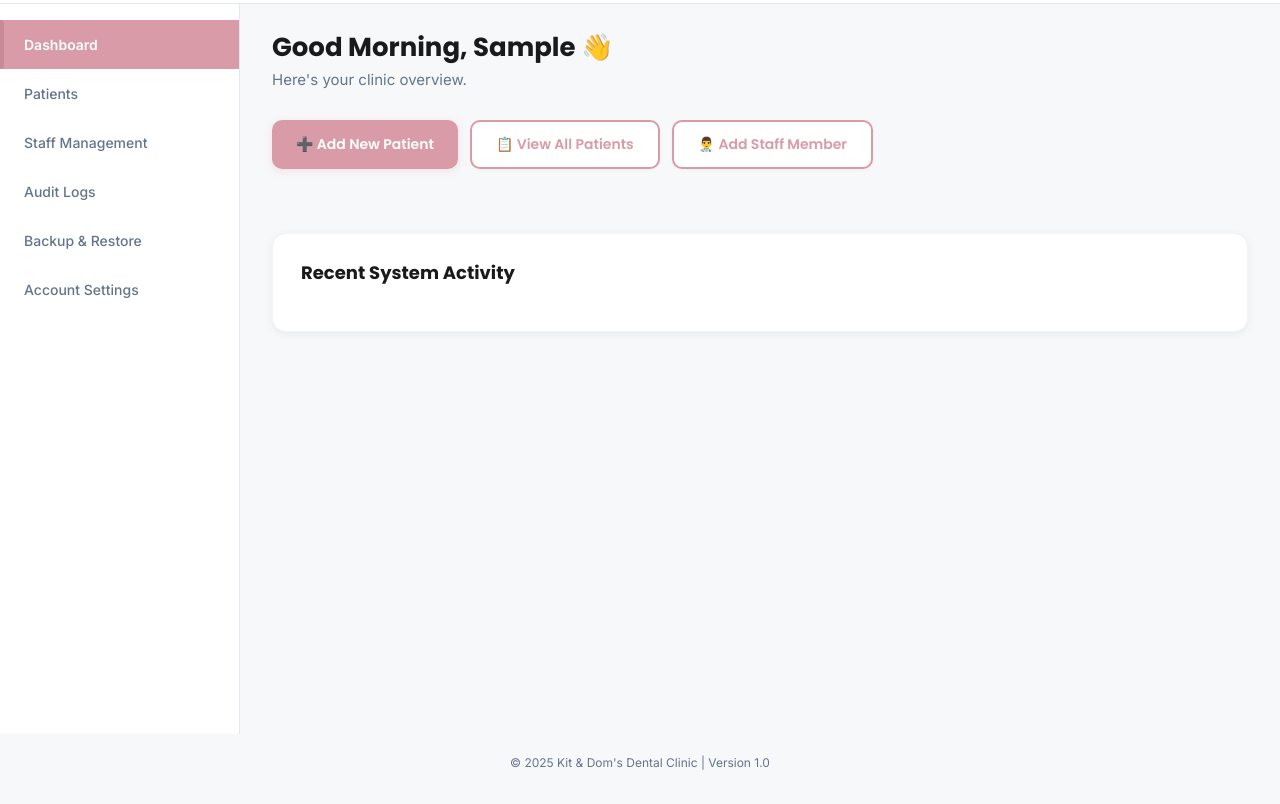
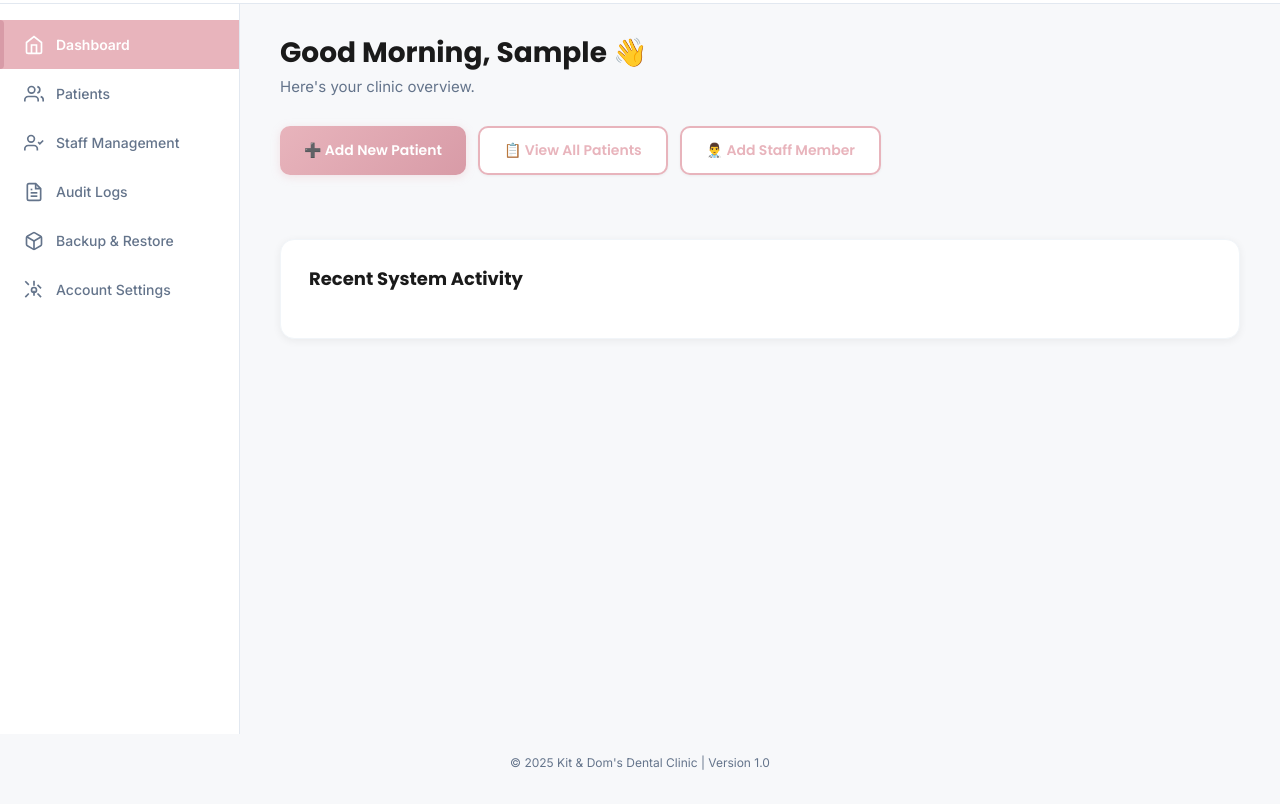
Before and after one commit to tormis-neil/dental-clinic-management-system, a plain HTML site: page templates/dashboard.html in a window 1280 px wide. Shown: the part 66-870 px from the top of the page. Drawn offline with Linux system fonts and the light colour scheme; sample sign-in values are in the browser's storage.

Commit message:
Fixed UI/UX errors.

```diff
--- a/static/css/dashboard.css
+++ b/static/css/dashboard.css
@@ -1,4 +1,4 @@
-   /* Dashboard Styles – Kit & Dom's Dental Clinic */
+/* Dashboard Styles – Kit & Dom's Dental Clinic */
 * { margin:0; padding:0; box-sizing:border-box; }
 body {
   font-family:'Inter',sans-serif;
@@ -76,9 +76,24 @@ body {
   border-right:1px solid #E2E8F0; padding-top:16px; overflow-y:auto; transition:width .3s ease;
   z-index:90;
 }
+/* FIX #2: Collapsed sidebar styles - hide text properly */
+.sidebar.collapsed {
+  width: 70px;
+}
+.sidebar.collapsed .sidebar-item {
+  padding: 14px 24px;
+  justify-content: center;
+}
+.sidebar.collapsed .sidebar-item span {
+  display: none;
+}
+/* End FIX #2 */
+
 .sidebar-item {
-  display:block; padding:14px 24px; font-size:14px; font-weight:500; color:#64748B; text-decoration:none;
+  display:flex; align-items:center; gap:12px;
+  padding:14px 24px; font-size:14px; font-weight:500; color:#64748B; text-decoration:none;
   transition:all .2s ease; position:relative; font-family:'Inter',sans-serif;
+  cursor: pointer;
 }
 .sidebar-item:hover { background:rgba(232,180,188,0.08); color:#E8B4BC; }
 .sidebar-item.active {
@@ -89,11 +104,24 @@ body {
   background:#D89BA7; border-radius:0 4px 4px 0;
 }
 
+/* Icons in sidebar */
+.sidebar-item svg {
+  width: 20px;
+  height: 20px;
+  flex-shrink: 0;
+}
+
 /* Main Content */
 .main-content {
   margin-left:240px; margin-top:70px; padding:32px 40px; min-height:calc(100vh - 70px);
   transition:margin-left .3s ease;
 }
+/* FIX #2: Adjust main content when sidebar is collapsed */
+.main-content.expanded {
+  margin-left: 70px;
+}
+/* End FIX #2 */
+
 .greeting-section { margin-bottom:28px; }
 .greeting-title { font-family:'Poppins'; font-weight:700; font-size:28px; margin-bottom:6px; color:#1A1A1A; }
 .greeting-subtitle { font-size:15px; color:#64748B; line-height:1.5; }
--- a/static/css/style.css
+++ b/static/css/style.css
@@ -9,8 +9,8 @@
    =================================== */
 :root {
   /* Primary Pink Theme Colors - Updated for better contrast */
-  --primary-pink: #D89BA7;      /* Main pink - darker for better contrast */
-  --primary-pink-dark: #C98999;  /* Hover state - even darker */
+  --primary-pink: #e06981;      /* Main pink - darker for better contrast */
+  --primary-pink-dark: #d18195;  /* Hover state - even darker */
   --primary-pink-light: #E8B4BC; /* Light pink for backgrounds */
   --dark-pink: #D89BA7;          /* Kept for backwards compatibility */
   --accent-pink: #D66F78;        /* Accent color */
--- a/static/js/auth.js
+++ b/static/js/auth.js
@@ -115,17 +115,6 @@ function checkSession() {
 }
 
 /**
- * Redirects user to login page if not logged in
- * Alternative to checkSession with custom redirect path
- * @param {string} redirectPath - Path to redirect to if not logged in
- */
-function redirectIfNotLoggedIn(redirectPath = 'login.html') {
-  if (!isLoggedIn()) {
-    window.location.href = redirectPath;
-  }
-}
-
-/**
  * Checks if current user has admin/manager privileges
  * @returns {boolean} True if user is a manager, false otherwise
  */
--- a/static/js/dashboard.js
+++ b/static/js/dashboard.js
@@ -23,6 +23,7 @@ const demoData = {
   manager: {
     user: { name: 'Maria Santos', role: 'Manager / Dentist', avatar: 'MS' },
     greeting: 'Maria',
+    dashboardTitle: 'Manager Dashboard',
     subtitle: "Here's your clinic overview.",
     cards: [
       { value: 152, label: 'Total Patients', trend: '↑ 12 this month', type: 'positive' },
@@ -40,6 +41,7 @@ const demoData = {
   staff: {
     user: { name: 'Carla Reyes', role: 'Staff', avatar: 'CR' },
     greeting: 'Carla',
+    dashboardTitle: 'Staff Dashboard',
     subtitle: "Here's a quick overview of today's patient records.",
     cards: [
       { value: 152, label: 'Total Patients', trend: '↑ 12 this month', type: 'positive' },
@@ -196,6 +198,21 @@ function updateSubtitle(subtitle) {
 }
 
 /**
+ * Updates the page title based on dashboard type
+ * @param {string} dashboardTitle - Dashboard title
+ */
+function updateDashboardPageTitle(dashboardTitle) {
+  // Update HTML title tag
+  document.title = `${dashboardTitle} – Kit & Dom's Dental Clinic`;
+
+  // Update page header title
+  const headerTitle = document.getElementById('pageTitle');
+  if (headerTitle) {
+    headerTitle.textContent = `Kit & Dom's Dental Clinic — ${dashboardTitle}`;
+  }
+}
+
+/**
  * Initializes the dashboard based on user role
  */
 function initDashboard() {
@@ -223,11 +240,6 @@ function initDashboard() {
   document.body.setAttribute('data-role', userRole);
   console.log('Dashboard initialized for role:', userRole);
 
-  // Update page title based on role
-  if (typeof updatePageTitle === 'function') {
-    updatePageTitle();
-  }
-
   // Update user info in header with actual logged-in user data
   updateUserInfo(currentUser);
 
@@ -243,6 +255,9 @@ function initDashboard() {
     console.error('No data found for role:', userRole);
     return;
   }
+
+  // Update dashboard title based on role
+  updateDashboardPageTitle(data.dashboardTitle);
 
   // Update subtitle
   updateSubtitle(data.subtitle);
@@ -268,9 +283,12 @@ function setupQuickActions() {
     });
   }
 
+  // FIX #3: View All Patients button should show the same "coming soon" notification
   if (viewAllBtn) {
     viewAllBtn.addEventListener('click', () => {
-      alert('Feature coming soon!');
+      if (typeof showNotification === 'function') {
+        showNotification('View All Patients feature coming soon!', 'info');
+      }
     });
   }
 
--- a/templates/dashboard.html
+++ b/templates/dashboard.html
@@ -3,13 +3,13 @@
 <head>
   <meta charset="UTF-8" />
   <meta name="viewport" content="width=device-width, initial-scale=1.0" />
-  <title>Manager Dashboard – Kit & Dom's Dental Clinic</title>
+  <title>Dashboard – Kit & Dom's Dental Clinic</title>
   <link href="https://fonts.googleapis.com/css2?family=Poppins:wght@400;500;600;700&family=Inter:wght@400;500;600&display=swap" rel="stylesheet">
   <link rel="stylesheet" href="../static/css/style.css" />
-  <link rel="stylesheet" href="../static/css/manager.css" />
+  <link rel="stylesheet" href="../static/css/dashboard.css" />
 </head>
 
-<body data-role="manager">
+<body data-role="staff">
   <!-- Header -->
   <header class="header">
     <div class="header-left">
@@ -50,12 +50,55 @@
 
   <!-- Sidebar -->
   <nav class="sidebar" id="sidebar" aria-label="Main navigation">
-    <a href="#" class="sidebar-item active" onclick="navigateTo('dashboard'); return false;">Dashboard</a>
-    <a href="#" class="sidebar-item" onclick="navigateTo('patients'); return false;">Patients</a>
-    <a href="#" class="sidebar-item admin-only" onclick="navigateTo('staff'); return false;">Staff Management</a>
-    <a href="#" class="sidebar-item admin-only" onclick="navigateTo('logs'); return false;">Audit Logs</a>
-    <a href="#" class="sidebar-item admin-only" onclick="navigateTo('backup'); return false;">Backup & Restore</a>
-    <a href="#" class="sidebar-item" onclick="navigateTo('settings'); return false;">Account Settings</a>
+    <a href="#" class="sidebar-item active" onclick="navigateTo('dashboard'); return false;">
+      <svg width="20" height="20" viewBox="0 0 24 24" fill="none" stroke="currentColor" stroke-width="2">
+        <path d="M3 9l9-7 9 7v11a2 2 0 0 1-2 2H5a2 2 0 0 1-2-2z"></path>
+        <polyline points="9 22 9 12 15 12 15 22"></polyline>
+      </svg>
+      <span>Dashboard</span>
+    </a>
+    <a href="#" class="sidebar-item" onclick="navigateTo('patients'); return false;">
+      <svg width="20" height="20" viewBox="0 0 24 24" fill="none" stroke="currentColor" stroke-width="2">
+        <path d="M17 21v-2a4 4 0 0 0-4-4H5a4 4 0 0 0-4 4v2"></path>
+        <circle cx="9" cy="7" r="4"></circle>
+        <path d="M23 21v-2a4 4 0 0 0-3-3.87"></path>
+        <path d="M16 3.13a4 4 0 0 1 0 7.75"></path>
+      </svg>
+      <span>Patients</span>
+    </a>
+    <a href="#" class="sidebar-item admin-only" onclick="navigateTo('staff'); return false;">
+      <svg width="20" height="20" viewBox="0 0 24 24" fill="none" stroke="currentColor" stroke-width="2">
+        <path d="M16 21v-2a4 4 0 0 0-4-4H5a4 4 0 0 0-4 4v2"></path>
+        <circle cx="8.5" cy="7" r="4"></circle>
+        <polyline points="17 11 19 13 23 9"></polyline>
+      </svg>
+      <span>Staff Management</span>
+    </a>
+    <a href="#" class="sidebar-item admin-only" onclick="navigateTo('logs'); return false;">
+      <svg width="20" height="20" viewBox="0 0 24 24" fill="none" stroke="currentColor" stroke-width="2">
+        <path d="M14 2H6a2 2 0 0 0-2 2v16a2 2 0 0 0 2 2h12a2 2 0 0 0 2-2V8z"></path>
+        <polyline points="14 2 14 8 20 8"></polyline>
+        <line x1="16" y1="13" x2="8" y2="13"></line>
+        <line x1="16" y1="17" x2="8" y2="17"></line>
+        <polyline points="10 9 9 9 8 9"></polyline>
+      </svg>
+      <span>Audit Logs</span>
+    </a>
+    <a href="#" class="sidebar-item admin-only" onclick="navigateTo('backup'); return false;">
+      <svg width="20" height="20" viewBox="0 0 24 24" fill="none" stroke="currentColor" stroke-width="2">
+        <path d="M21 16V8a2 2 0 0 0-1-1.73l-7-4a2 2 0 0 0-2 0l-7 4A2 2 0 0 0 3 8v8a2 2 0 0 0 1 1.73l7 4a2 2 0 0 0 2 0l7-4A2 2 0 0 0 21 16z"></path>
+        <polyline points="3.27 6.96 12 12.01 20.73 6.96"></polyline>
+        <line x1="12" y1="22.08" x2="12" y2="12"></line>
+      </svg>
+      <span>Backup & Restore</span>
+    </a>
+    <a href="#" class="sidebar-item" onclick="navigateTo('settings'); return false;">
+      <svg width="20" height="20" viewBox="0 0 24 24" fill="none" stroke="currentColor" stroke-width="2">
+        <circle cx="12" cy="12" r="3"></circle>
+        <path d="M12 1v6m0 6v6m4.22-13.22l4.24 4.24M1.54 1.54l4.24 4.24M20.46 20.46l-4.24-4.24M1.54 20.46l4.24-4.24"></path>
+      </svg>
+      <span>Account Settings</span>
+    </a>
   </nav>
 
   <!-- Main Content -->
@@ -89,5 +132,16 @@
   <script src="../static/js/auth.js"></script>
   <script src="../static/js/main.js"></script>
   <script src="../static/js/dashboard.js"></script>
+
+  <!-- Sidebar toggle function -->
+  <script>
+    function toggleSidebar() {
+      const sidebar = document.getElementById('sidebar');
+      const mainContent = document.getElementById('mainContent');
+
+      sidebar.classList.toggle('collapsed');
+      mainContent.classList.toggle('expanded');
+    }
+  </script>
 </body>
 </html>
```
Also changed, not shown: 1 other file.
